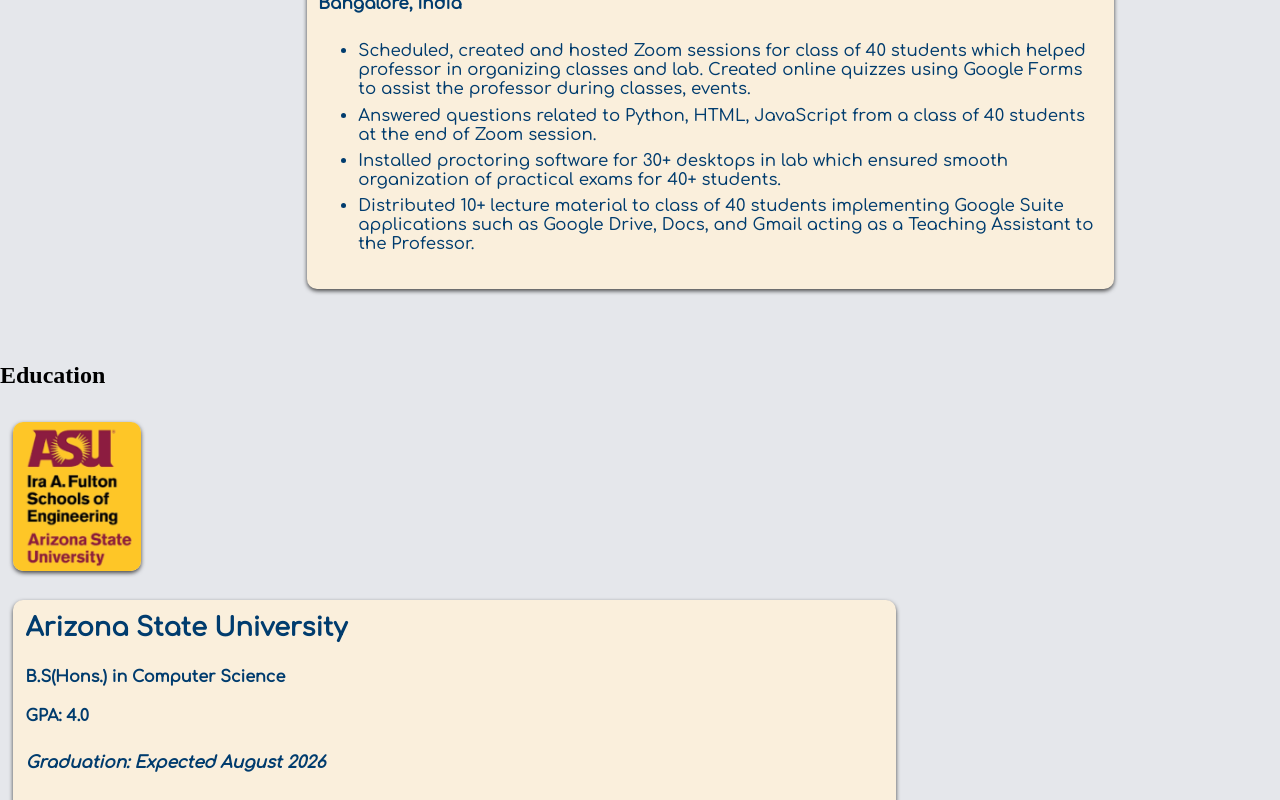
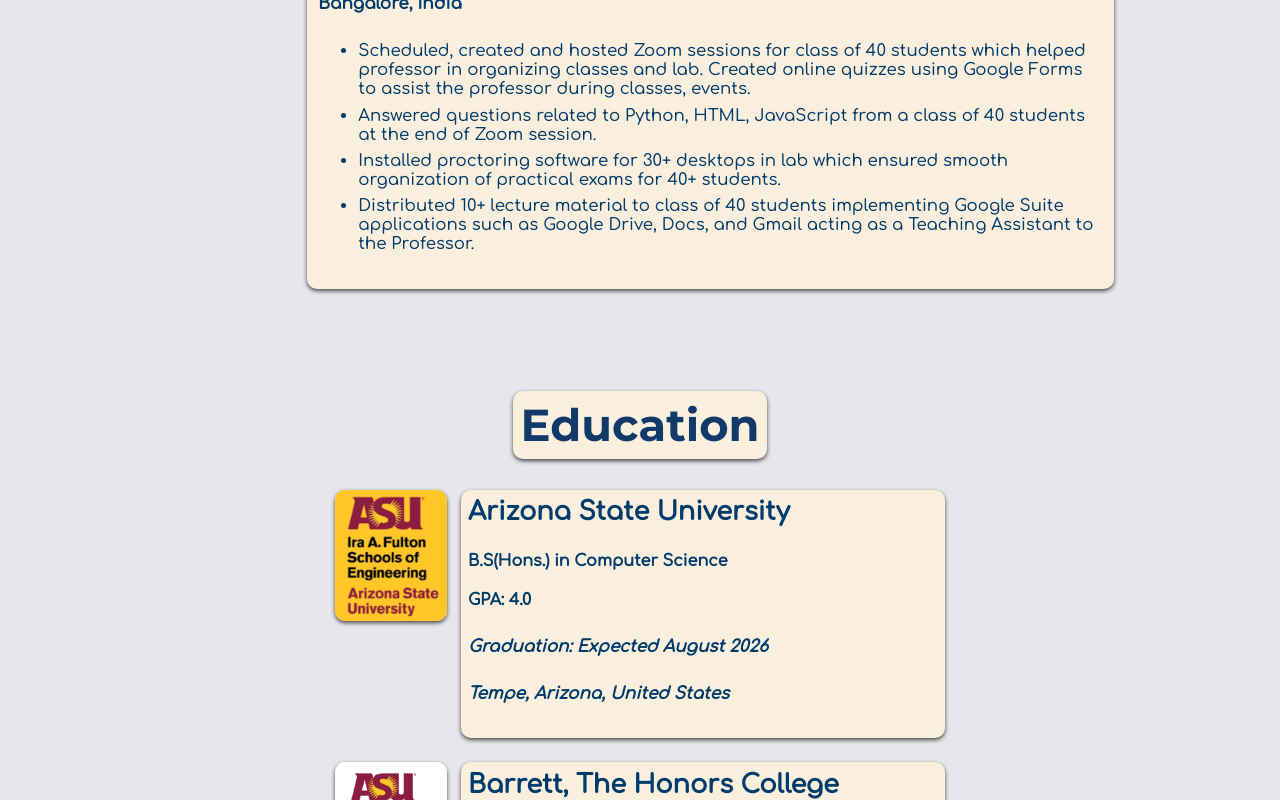
Before and after one commit to manas-1404/website-project, a React (Create React App) app: page / in a window 1280 px wide. Shown: the part 2121-2921 px from the top of the page. Built offline with nearby package versions, Linux system fonts and the light colour scheme; a web font is replaced by a local one.

Commit message:
Education styling is completed Modified work-experience.css to fit the contents

```diff
--- a/src/App.js
+++ b/src/App.js
@@ -2,6 +2,7 @@
 import './styling/App.css';
 import './styling/about-me.css';
 import "./styling/work-experience.css";
+import './styling/education.css';
 
 // importing other components from different files
 import NavBar from './nav-bar';
--- a/src/education.js
+++ b/src/education.js
@@ -18,25 +18,26 @@
     }
 ]
 
-function AddEducation(){
+function AddEducation() {
 
-    const items=schools.map(school =>
-        <div>
+    const items = schools.map(school =>
+        <div className="education-container">
             <Picture img={school.image} alt="Organization Logo" />
-
             <Content detail={school} />
         </div>
-        );
+    );
 
-    return(<div>{items}</div>);
+    return (<div>{items}</div>);
 }
 
 
-export default function Education(){
-    return(
-        <div>
-            <h2 id="Education"><strong>Education</strong></h2>
-            <AddEducation />
+export default function Education() {
+    return (
+        <div id="Education-stage">
+            <div id="Education">
+                <div id="EDU-Title"><h2><strong>Education</strong></h2></div>
+                <AddEducation />
+            </div>
         </div>
     )
 }
--- a/src/nav-bar.js
+++ b/src/nav-bar.js
@@ -14,7 +14,7 @@
             </div>
 
             <a href="#Work-Experience-stage">Work Experience</a>
-            <a href="#Education">Education</a>
+            <a href="#Education-stage">Education</a>
             <a href="#Projects">Project</a>
             <a>Resume</a>
             <a href="#Contact-Me">Contact Me</a>
--- a/src/styling/education.css
+++ b/src/styling/education.css
@@ -0,0 +1,53 @@
+#Education-stage{
+    display: flex;
+    justify-content: center;
+
+    margin: 1%;
+    padding: 3.3%;
+
+    margin-bottom: 0%;
+    margin-top: 0%;
+    padding-bottom: 0%;
+}
+
+#Education{
+
+    width: 60%;
+    margin: 1%;
+
+    margin-bottom: 0%;
+}
+.education-container{
+    display: flex;
+    justify-content: center;
+
+    margin-top: 10px;
+}
+
+#Education h2{
+    text-align: center;
+
+    padding: 1%;
+
+    background-color: #FAEFDC;
+
+    box-shadow: 0 2px 4px rgba(0, 0, 0, 0.7);
+    border-radius: 10px;
+
+    color: #113A6A;
+    font-family: 'Montserrat', sans-serif;
+    font-size: 280%;
+
+    margin-bottom: 2%;
+}
+
+#EDU-Title{
+    display: flex;
+    justify-content: center;
+    text-align: center;
+}
+
+.education-container .all-images{
+    width: 16%;
+    height: 16%;
+}
--- a/src/styling/work-experience.css
+++ b/src/styling/work-experience.css
@@ -2,8 +2,14 @@
     display: flex;
     justify-content: center;
 
-    margin: 1%;
+    margin-top: 1%;
+    margin-left: 1%;
+    margin-right: 1%;
+
     padding: 3.3%;
+
+    margin-bottom: 0%;
+    padding-bottom: 0%;
 }
 
 
--- a/src/work-experience.js
+++ b/src/work-experience.js
@@ -30,7 +30,6 @@
         <div id="Work-Experience-stage">
             <div id="Work-Experience">
                 <div id="WEX-Title"><h2><strong>Work Experience</strong></h2></div>
-
                 <AddExperience />
             </div>
         </div>
```
